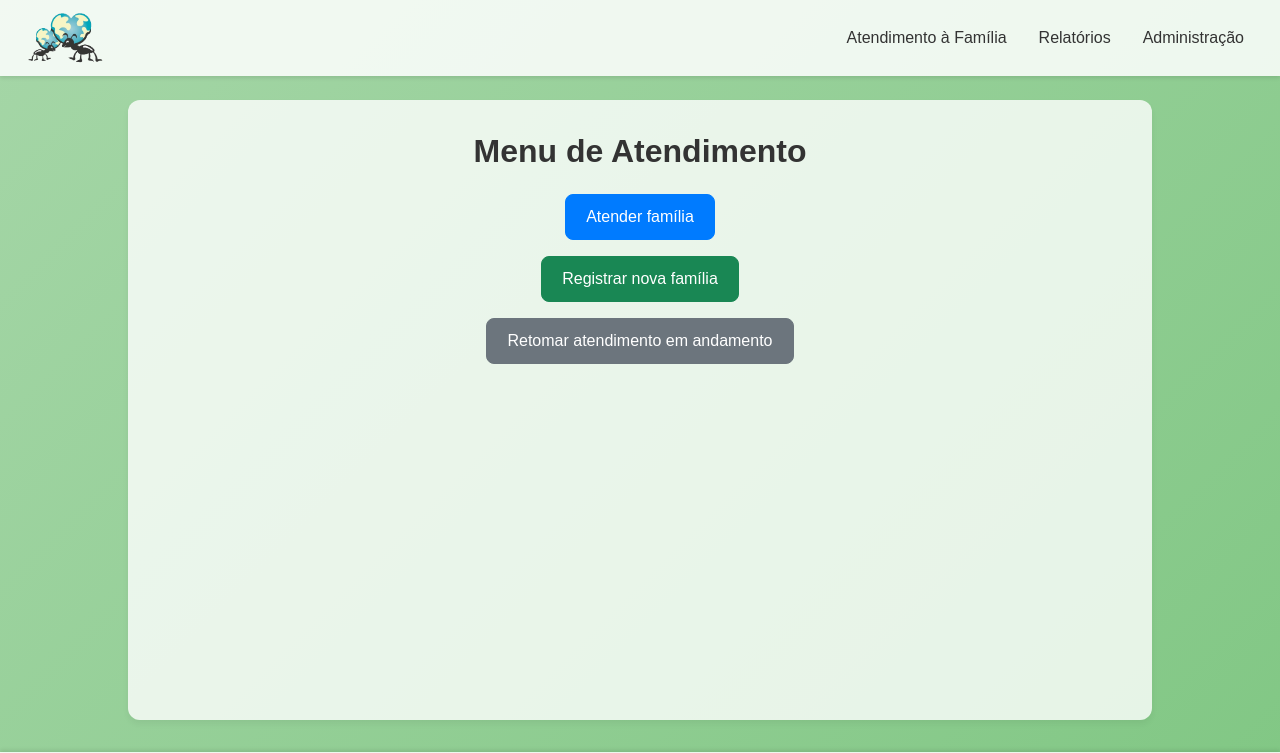
After one commit to silasmendes/appformiguinhasv2, a Flask app: page /menu_atendimento in a window 1280 px wide. The commit adds this page. Shown: the top 753 px of the page. Run offline with Flask 3, Linux system fonts and the light colour scheme; parts of the project's set-up code (start-up, migrations or seed data) failed here and were passed over.

Commit message:
Add menu page and session resume routes

```diff
--- a/app.py
+++ b/app.py
@@ -1,4 +1,5 @@
 from flask import render_template, session, request, redirect, url_for
+from datetime import datetime, timedelta
 from app import create_app
 
 app = create_app()
@@ -7,6 +8,31 @@ app = create_app()
 def home():
     """Renderiza a página inicial."""
     return render_template("index.html")
+
+@app.route("/menu_atendimento")
+def menu_atendimento():
+    return render_template("atendimento/etapa0_menu.html")
+
+@app.route("/atendimento_nova_familia")
+def atendimento_nova_familia():
+    session.pop("cadastro", None)
+    session.pop("cadastro_inicio", None)
+    return redirect(url_for("atendimento_etapa1"))
+
+@app.route("/retomar_atendimento")
+def retomar_atendimento():
+    cadastro = session.get("cadastro")
+    inicio_str = session.get("cadastro_inicio")
+    if cadastro and inicio_str:
+        try:
+            inicio = datetime.fromisoformat(inicio_str)
+            if datetime.utcnow() - inicio < timedelta(hours=1):
+                return redirect(url_for("atendimento_etapa1"))
+        except ValueError:
+            pass
+    error_msg = ("Nenhum atendimento em andamento foi encontrado ou o tempo expirou. "
+                 "Inicie um novo atendimento usando a opção \"Atender família\".")
+    return render_template("atendimento/etapa0_menu.html", error_msg=error_msg)
 
 
 def get_cadastro():
@@ -19,6 +45,8 @@ def get_cadastro():
 def atendimento_etapa1():
     """Exibe a primeira etapa do atendimento à família."""
     cadastro = get_cadastro()
+    if "cadastro_inicio" not in session:
+        session["cadastro_inicio"] = datetime.utcnow().isoformat()
     if request.method == "POST":
         cadastro.update(request.form.to_dict(flat=True))
         session["cadastro"] = cadastro
--- /dev/null
+++ b/app/templates/atendimento/etapa0_menu.html
@@ -0,0 +1,13 @@
+{% extends 'base.html' %}
+{% block title %}Atendimento à Família - Menu{% endblock %}
+{% block content %}
+<h2 class="mb-4 text-center">Menu de Atendimento</h2>
+<div class="d-flex flex-column align-items-center gap-3">
+    <a href="#" class="btn btn-primary">Atender família</a>
+    <a href="{{ url_for('atendimento_nova_familia') }}" class="btn btn-success">Registrar nova família</a>
+    <a href="{{ url_for('retomar_atendimento') }}" class="btn btn-secondary">Retomar atendimento em andamento</a>
+</div>
+{% if error_msg %}
+<div id="retomar-feedback" class="invalid-feedback d-block text-center mt-3">{{ error_msg }}</div>
+{% endif %}
+{% endblock %}
--- a/app/templates/base.html
+++ b/app/templates/base.html
@@ -20,7 +20,7 @@
         </button>
         <div class="collapse navbar-collapse justify-content-end" id="navbarNav">
             <ul class="navbar-nav align-items-center">
-                <li class="nav-item"><a class="nav-link" href="{{ url_for('atendimento_etapa1') }}">Atendimento à Família</a></li>
+                <li class="nav-item"><a class="nav-link" href="{{ url_for('menu_atendimento') }}">Atendimento à Família</a></li>
                 <li class="nav-item"><a class="nav-link" href="#">Relatórios</a></li>
                 <li class="nav-item"><a class="nav-link" href="#">Administração</a></li>
             </ul>
```
